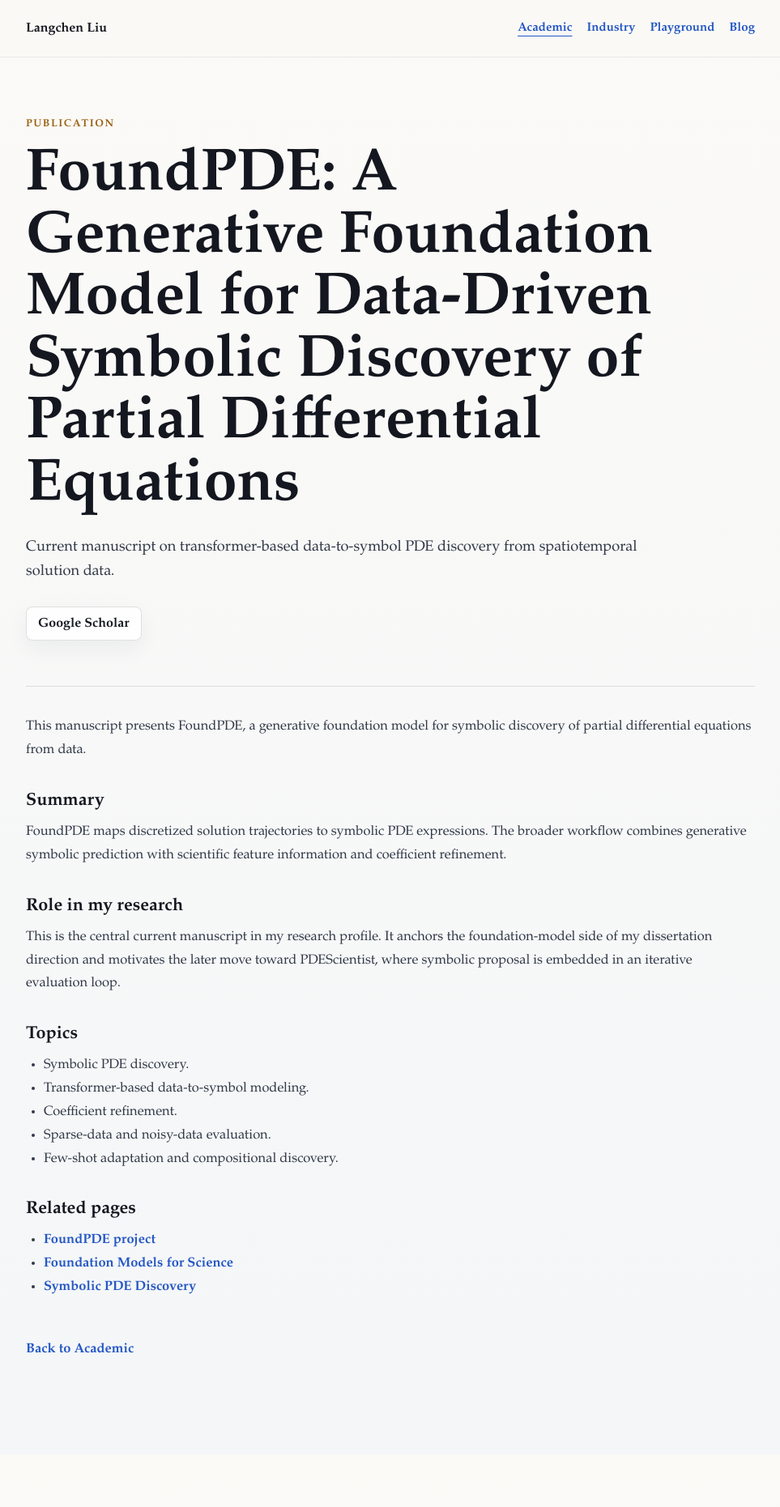
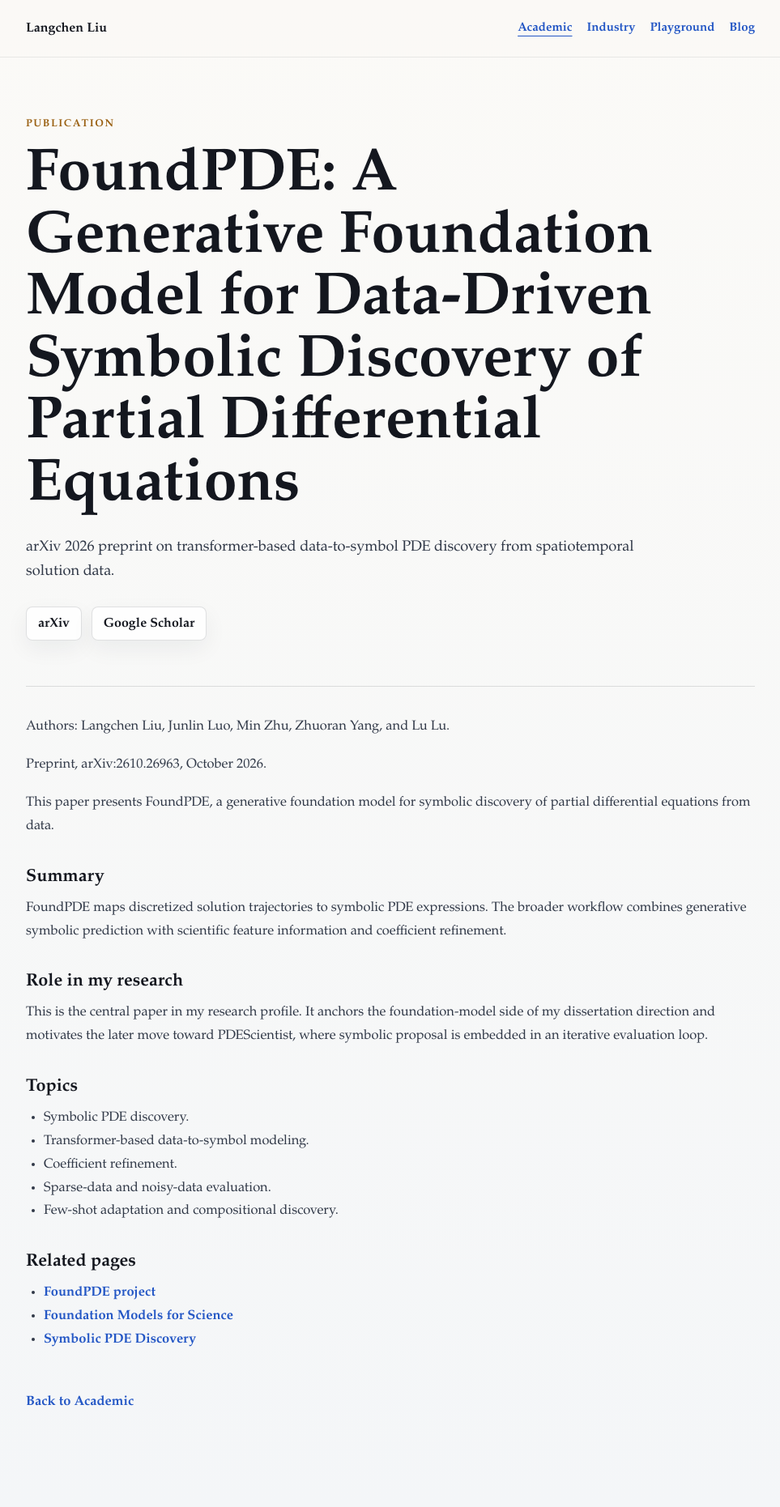
Before and after one commit to DecoderLiu/DecoderLiu.github.io, a Jekyll site: the page built from publications/foundpde.md, in a window 1280 px wide. Shown: the whole page at 81% size, without its empty margins (158-1121 px from the left). Built offline with Jekyll 4.4.1, drawn with Linux system fonts in a browser that asks for light colours; before the commit the page ends 1796 px from its top, so only the background shows below that.

Commit message:
Link the FoundPDE arXiv preprint and refresh the CV
Co-Authored-By: Claude Opus 5.5 <noreply@anthropic.com>

```diff
--- a/publications/foundpde.md
+++ b/publications/foundpde.md
@@ -2,14 +2,20 @@
 layout: detail
 title: "FoundPDE: A Generative Foundation Model for Data-Driven Symbolic Discovery of Partial Differential Equations"
 section_label: "Publication"
-description: "Current manuscript on transformer-based data-to-symbol PDE discovery from spatiotemporal solution data."
+description: "arXiv 2026 preprint on transformer-based data-to-symbol PDE discovery from spatiotemporal solution data."
 permalink: /publications/foundpde/
 links:
+  - label: "arXiv"
+    url: "https://arxiv.org/abs/2610.26963"
   - label: "Google Scholar"
     url: "https://scholar.google.com/citations?hl=en&user=CQZcPZQAAAAJ"
 ---
 
-This manuscript presents FoundPDE, a generative foundation model for symbolic discovery of partial differential equations from data.
+Authors: Langchen Liu, Junlin Luo, Min Zhu, Zhuoran Yang, and Lu Lu.
+
+Preprint, arXiv:2610.26963, October 2026.
+
+This paper presents FoundPDE, a generative foundation model for symbolic discovery of partial differential equations from data.
 
 ## Summary
 
@@ -17,7 +23,7 @@ FoundPDE maps discretized solution trajectories to symbolic PDE expressions. The
 
 ## Role in my research
 
-This is the central current manuscript in my research profile. It anchors the foundation-model side of my dissertation direction and motivates the later move toward PDEScientist, where symbolic proposal is embedded in an iterative evaluation loop.
+This is the central paper in my research profile. It anchors the foundation-model side of my dissertation direction and motivates the later move toward PDEScientist, where symbolic proposal is embedded in an iterative evaluation loop.
 
 ## Topics
 
```
Also changed, not shown: academic/index.html (+4 -4 lines), index.html (+7 -0 lines), projects/foundpde.md (+4 -2 lines), 1 other file.
